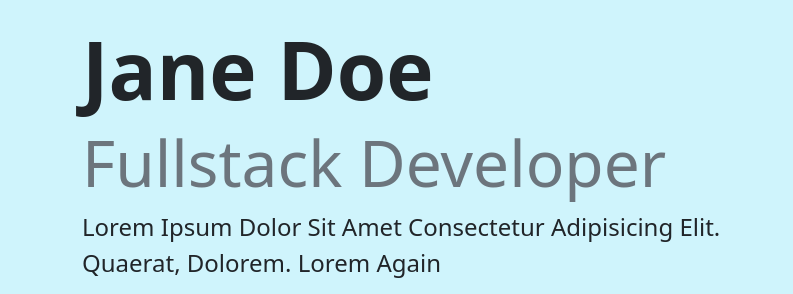
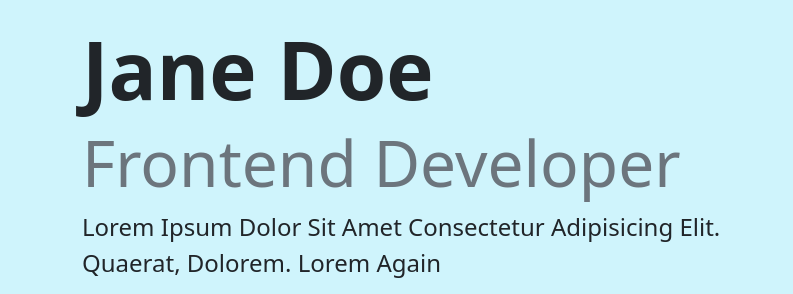
Before and after one commit to Muba-rak/jane-doe-portfolio, a plain HTML site: page index.html in a window 1280 px wide. Shown: the part 223-517 px from the top of the page, 0-793 px from the left. Drawn offline with nearby package versions, Linux system fonts and the light colour scheme; grey boxes are pictures that could not be loaded.

Commit message:
changed heading

```diff
--- a/index.html
+++ b/index.html
@@ -60,7 +60,7 @@
       >
         <div class="text-start">
           <h1 class="display-1 fw-bolder">Jane Doe</h1>
-          <h2 class="display-3 text-secondary">Fullstack Developer</h2>
+          <h2 class="display-3 text-secondary">Frontend Developer</h2>
           <p class="fs-4 text-capitalize">
             Lorem ipsum dolor sit amet consectetur adipisicing elit. Quaerat,
             dolorem. Lorem Again
```
